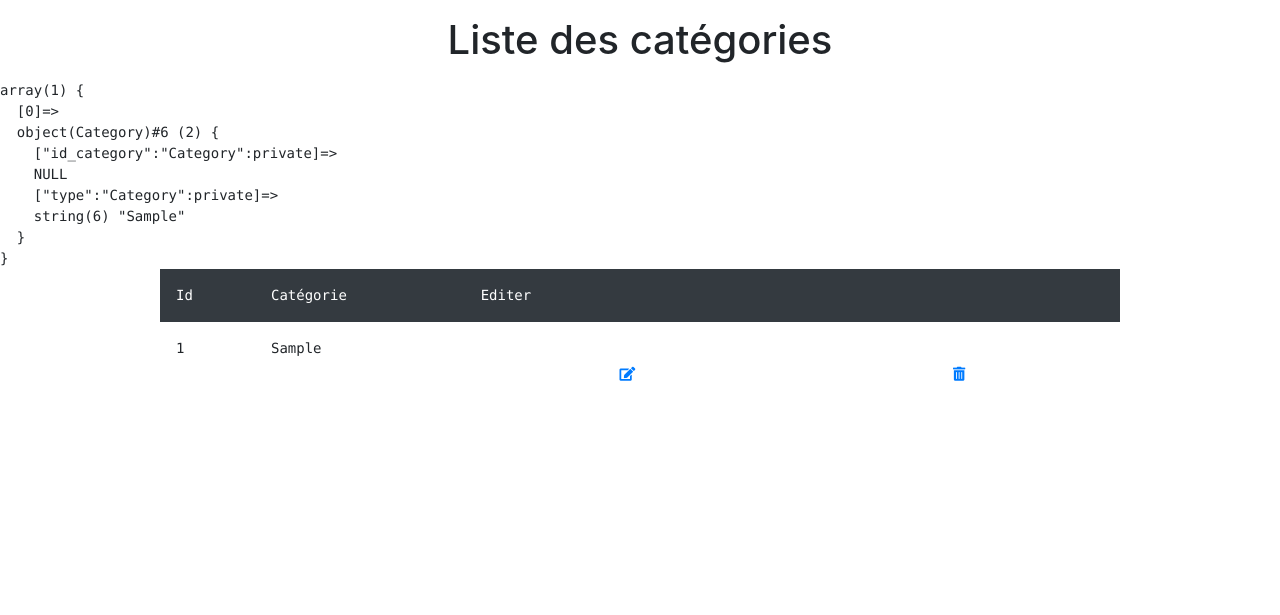
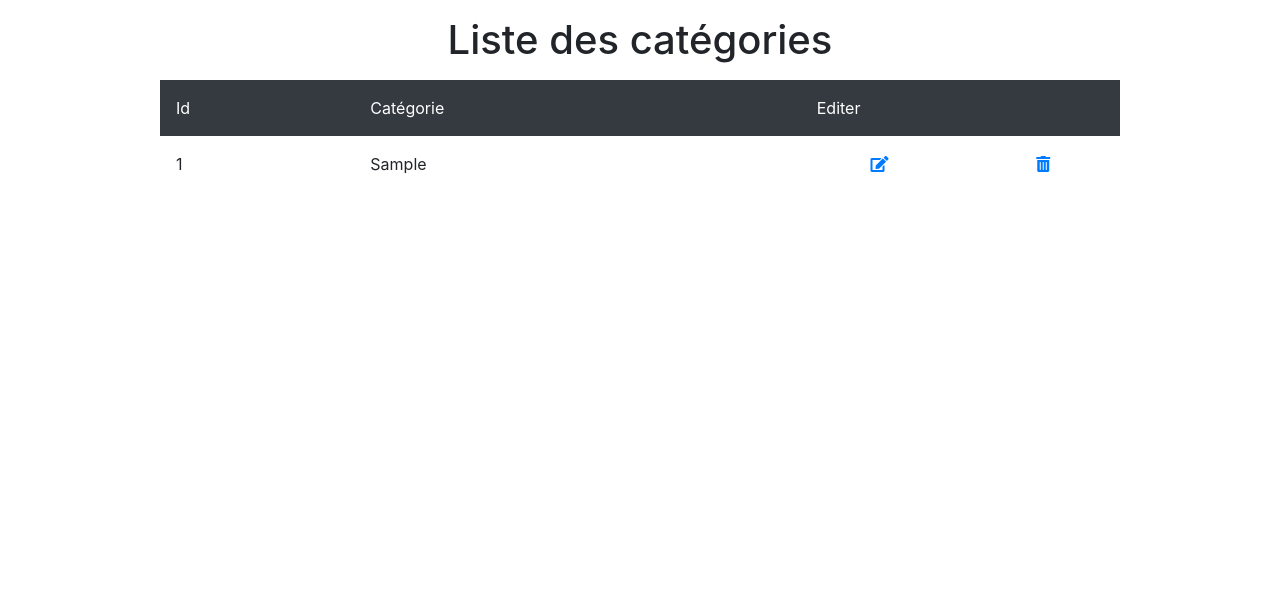
Before and after one commit to Waltercalling/videogames, a PHP site: page /list-category.php in a window 1280 px wide. Shown: the part 56-671 px from the top of the page. Run offline with PHP 8.4, Linux system fonts and the light colour scheme; tables that the repository leaves empty hold one stand-in row (values such as "Sample post"); data that the repository does not hold is empty.

Commit message:
update
Correction du menu

```diff
--- a/class/category.class.php
+++ b/class/category.class.php
@@ -16,7 +16,7 @@ class Category {
 	public function getId_category(){
 		return $this->id_category;
 	}
-	private function setId_category(){
+	public function setId_category(){
 		$this->id_category = $id_category;
 	}
 	// Get and Set ID Type
--- a/class/categoryManager.class.php
+++ b/class/categoryManager.class.php
@@ -17,7 +17,7 @@ public function addCategory(Category $category) {
 	  $add_category->execute();
 	  // Close cursor of the insert category
 	  $add_category->closeCursor();
-	  echo '<p><strong><u> Catégorie bien ajoutée !!</u></strong></p>';
+	  echo '<p><strong><u>Catégorie bien ajoutée !!</u></strong></p>';
 
 	}
 
@@ -33,7 +33,7 @@ public function deleteCategory(Category $category){
 
 public function getObjCategory(){
     $categoryObjet = [];
-    $category = $this->db->query('SELECT id_category, category.type FROM category');
+    $category = $this->db->query('SELECT category.id_category, category.type FROM category');
     while ($data = $category->fetch(PDO::FETCH_ASSOC)){
       $categoryObjet[] = new Category($data);
     }
--- a/inc/footer.php
+++ b/inc/footer.php
@@ -9,6 +9,6 @@
 <script src="https://cdnjs.cloudflare.com/ajax/libs/popper.js/1.14.7/umd/popper.min.js" integrity="sha384-UO2eT0CpHqdSJQ6hJty5KVphtPhzWj9WO1clHTMGa3JDZwrnQq4sF86dIHNDz0W1" crossorigin="anonymous"></script>
 <script src="js/bootstrap.js"></script>
 <script src="js/jquery-3.4.1.min.js"></script>
-<script src="js/mdb.min.js"></script>
-<script src="js/popper.min.js"></script>
+<!-- <script src="js/mdb.min.js"></script> -->
+<!-- <script src="js/popper.min.js"></script> -->
 <script src="js/script.js"></script>
--- a/inc/head.php
+++ b/inc/head.php
@@ -10,7 +10,6 @@
 		<link rel="stylesheet" type="text/css" href="css/reset.css">
 		<link rel="stylesheet" type="text/css" href="css/normalize.css">
 		<link rel="stylesheet" href="css/bootstrap.css">
-<!-- 		<link rel="stylesheet" href="css/mdb.min.css"> -->
 
 		<!-- Font Awesome -->
 		<link rel="stylesheet" href="https://use.fontawesome.com/releases/v5.7.2/css/all.css" integrity="sha384-fnmOCqbTlWIlj8LyTjo7mOUStjsKC4pOpQbqyi7RrhN7udi9RwhKkMHpvLbHG9Sr" crossorigin="anonymous">
--- a/inc/header.php
+++ b/inc/header.php
@@ -8,7 +8,7 @@
 	  <div class="collapse navbar-collapse" id="navbarSupportedContent">
 	    <ul class="navbar-nav ml-auto">
 			<li class="nav-item active">
-				<a class="nav-link" href="#">accueil <span class="sr-only">(current)</span></a>
+				<a class="nav-link" href="index.php">accueil <span class="sr-only">(current)</span></a>
 			</li>
 			<!-- Menu Game -->
 			<li class="nav-item dropdown">
--- a/list-category.php
+++ b/list-category.php
@@ -16,9 +16,10 @@
 	<h1 class="text-center my-3">Liste des catégories</h1>
 	<?php $manager = new categoryManager($bdd);
           $listCategory = $manager->listCategory();
-          $categorydel = $manager->getObjCategory();
-          echo'<pre>';
-          var_dump($categorydel);
+          // $categorydel = $manager->getObjCategory();
+
+          // echo'<pre>';
+          // var_dump($categorydel);
 	?>
 <table class="w-75 m-auto">
 		<thead class="bg-dark text-white">
```
